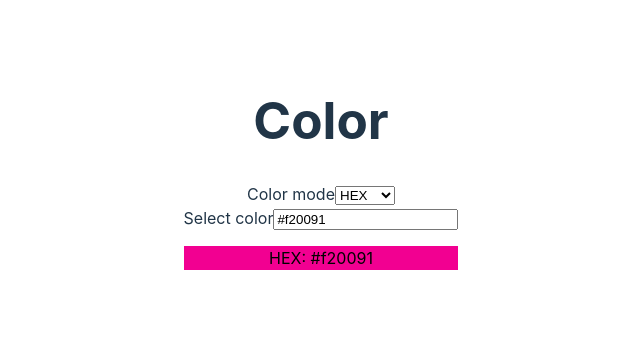
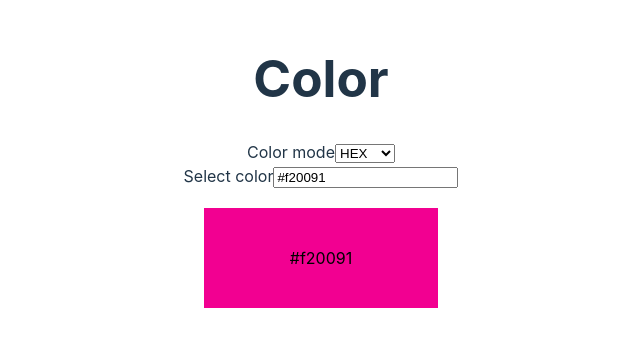
Before and after one commit to amandahinton/huetility, a React (Vite) app: page / in a window 1280 px wide. Shown: the part 228-574 px from the top of the page, without its empty margins (319-959 px from the left). Built offline with nearby package versions, Linux system fonts and the light colour scheme.

Commit message:
update swatch size and label

```diff
--- a/src/components/Swatch.tsx
+++ b/src/components/Swatch.tsx
@@ -1,12 +1,14 @@
 import { useColor } from "../contexts/ColorContext";
-import { contrastText } from "../utils/helpers";
+import { contrastText, cssColorValue } from "../utils/helpers";
 import { ColorMode } from "../types/enums";
 
 export function Swatch() {
   const { color } = useColor();
   const { colorMode } = color;
+  const colorCode = color[colorMode];
 
   const labelColor = contrastText(color.HEX);
+  const cssValue = cssColorValue(colorMode, colorCode);
 
   let swatchColor;
 
@@ -20,12 +22,26 @@ export function Swatch() {
     case ColorMode.RGBA:
       swatchColor = `rgba(${color.RGBA.r}, ${color.RGBA.r}, ${color.RGBA.r}, ${color.RGBA.a})`;
       break;
-      break;
   }
 
   return (
-    <div style={{ backgroundColor: swatchColor }}>
-      <p style={{ color: labelColor }}>{`${colorMode}: ${color[colorMode]}`}</p>
+    <div
+      style={{
+        backgroundColor: cssValue,
+        height: 100,
+        display: "flex",
+        justifyContent: "center",
+        alignItems: "center",
+        margin: 20,
+      }}
+    >
+      <p
+        style={{
+          color: labelColor,
+        }}
+      >
+        {cssValue}
+      </p>
     </div>
   );
 }
```
